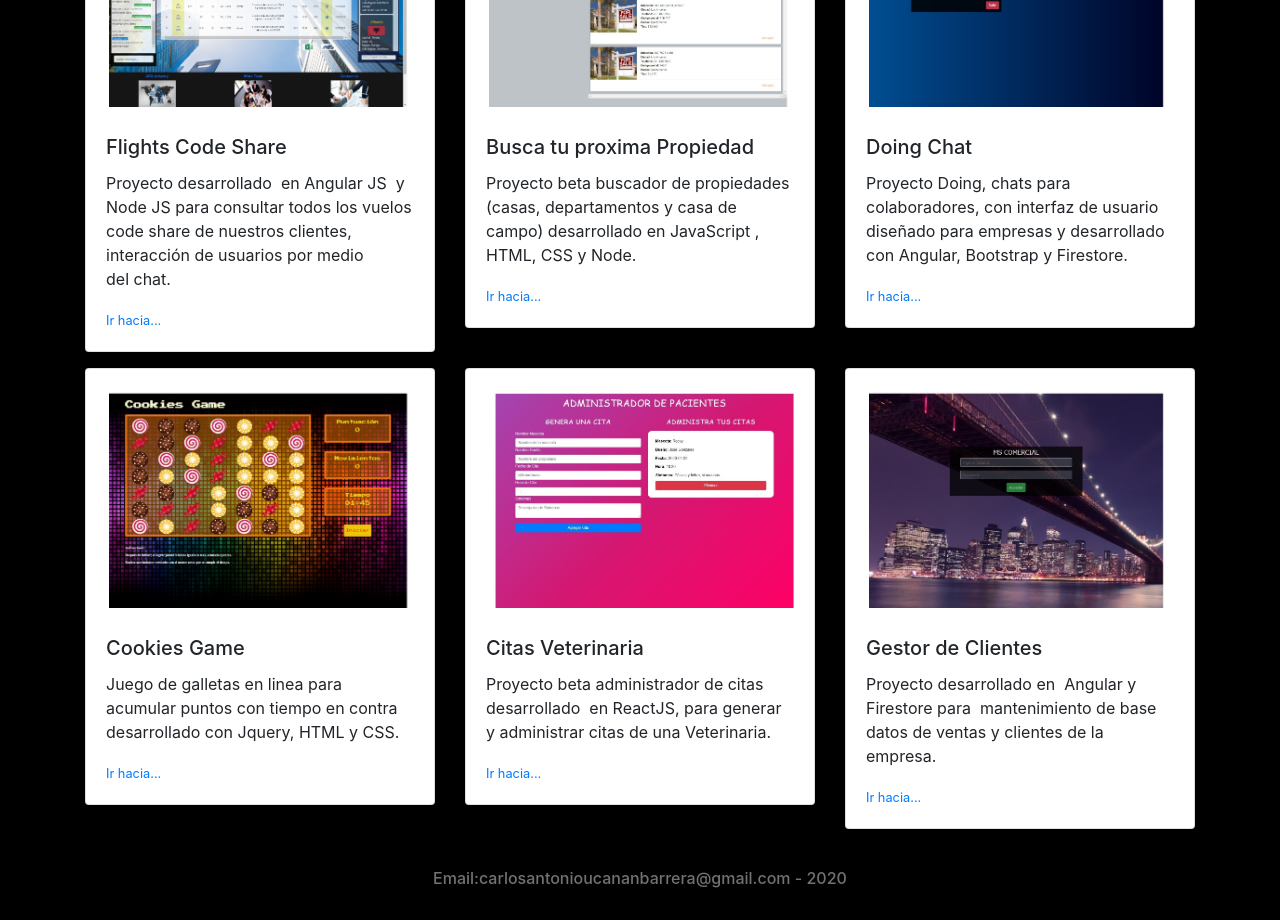
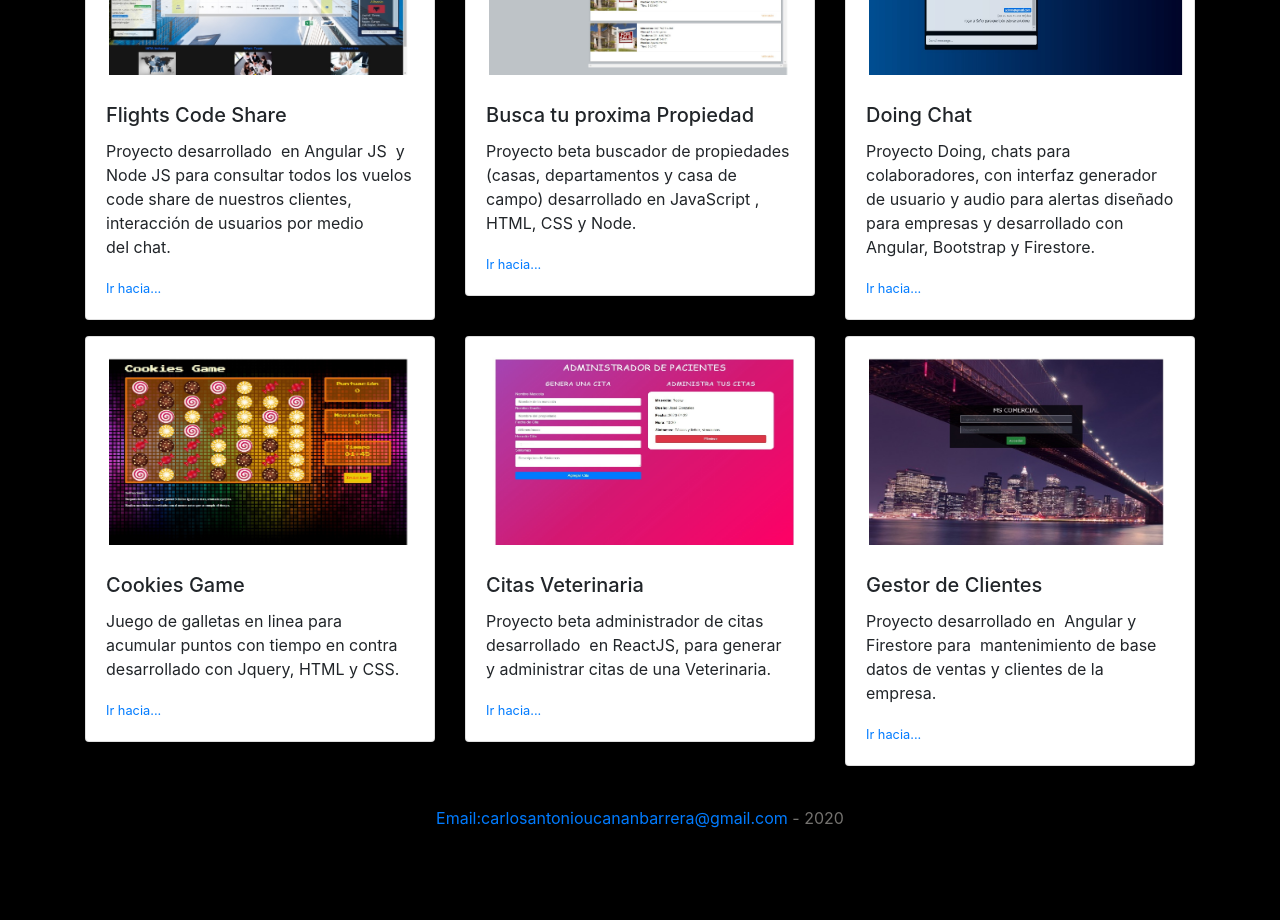
Before and after one commit to JonaSoft/portafolio, an Angular app: page / in a window 1280 px wide. Shown: the part 220-1140 px from the top of the page. After the commit the page ends 1074 px from the top, so only its background shows below. Built offline with nearby package versions, Linux system fonts and the light colour scheme.

Commit message:
prototipo1

```diff
--- a/src/app/components/home/home.component.html
+++ b/src/app/components/home/home.component.html
@@ -7,7 +7,7 @@
             <div class="col-md-4">
                 <div class="card mb-3">
                     <div class="container-fluid">
-                    <img src="../../../assets/img/appflights.jpg" class="card-img-top m-2" alt="...">
+                    <img src="../../../assets/img/appflights.jpg" class="card-img-top m-2"  width="100%" height="200"alt="...">
                     </div>
                     <div class="card-body">
                       <h5 class="card-title">Flights Code Share</h5>
@@ -19,7 +19,7 @@
             <div class="col-md-4">
                 <div class="card mb-3">
                     <div class="container-fluid">
-                    <img src="../../../assets/img/buscador.jpg" class="card-img-top m-2" alt="...">
+                    <img src="../../../assets/img/buscador.jpg" class="card-img-top m-2"  width="100%" height="200"alt="...">
                     </div>
                     <div class="card-body">
                       <h5 class="card-title">Busca tu proxima Propiedad</h5>
@@ -31,11 +31,11 @@
             <div class="col-md-4">
                 <div class="card mb-3">
                     <div class="container-fluid">
-                    <img src="../../../assets/img/doing.jpg" class="card-img-top m-2" alt="...">
+                    <img src="../../../assets/img/doing.jpg" class="card-img-top m-2" width="100%" height="200"alt="...">
                     </div>
                     <div class="card-body">
                       <h5 class="card-title">Doing Chat</h5>
-                      <p class="card-text">Proyecto Doing, chats para colaboradores, con interfaz de usuario diseñado para empresas y desarrollado con Angular, Bootstrap y Firestore.</p>
+                      <p class="card-text">Proyecto Doing, chats para colaboradores, con interfaz generador de usuario y audio para alertas diseñado para empresas y desarrollado con Angular, Bootstrap y Firestore.</p>
                       <p class="card-text"><small class="text-muted"><a href="https://doing.netlify.app" target="_black">Ir hacia...</a></small></p>
                     </div>
                   </div>
@@ -49,7 +49,7 @@
             <div class="col-md-4">
                 <div class="card mb-3">
                     <div class="container-fluid">
-                    <img src="../../../assets/img/cookiesgames.jpg" class="card-img-top m-2" alt="...">
+                    <img src="../../../assets/img/cookiesgames.jpg" class="card-img-top m-2"  width="100%" height="200" alt="...">
                     </div>
                     <div class="card-body">
                       <h5 class="card-title">Cookies Game</h5>
@@ -61,7 +61,7 @@
             <div class="col-md-4">
                 <div class="card mb-3">
                     <div class="container-fluid">
-                    <img src="../../../assets/img/citas.jpg" class="card-img-top m-2" alt="...">
+                    <img src="../../../assets/img/citas.jpg" class="card-img-top m-2"  width="100%" height="200" alt="...">
                     </div>
                     <div class="card-body">
                       <h5 class="card-title">Citas Veterinaria</h5>
@@ -73,7 +73,7 @@
             <div class="col-md-4">
                 <div class="card mb-3">
                     <div class="container-fluid">
-                    <img src="../../../assets/img/proyectobd.jpg" class="card-img-top m-2" alt="...">
+                    <img src="../../../assets/img/proyectobd.jpg" class="card-img-top m-2"  width="100%" height="200" alt="...">
                     </div>
                     <div class="card-body">
                       <h5 class="card-title">Gestor de Clientes</h5>
@@ -88,6 +88,8 @@
 </div>
 <br>
 <footer>
-  <div class="container-fluid d-flex justify-content-center "><h6 style="color: rgb(116, 114, 111);">Email:carlosantonioucananbarrera@gmail.com - 2020</h6></div>
+  <div class="container-fluid d-flex justify-content-center ">
+    <a href="https://mail.google.com/"  target="_black">Email:carlosantonioucananbarrera@gmail.com<span  style="color: rgb(116, 114, 111);"> - 2020</span></a>
+  </div>
 </footer>
 <br>
```
Also changed, not shown: src/assets/img/doing.jpg.
